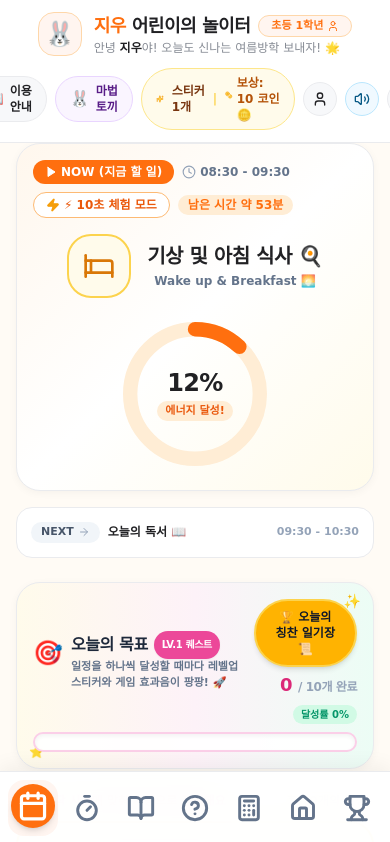
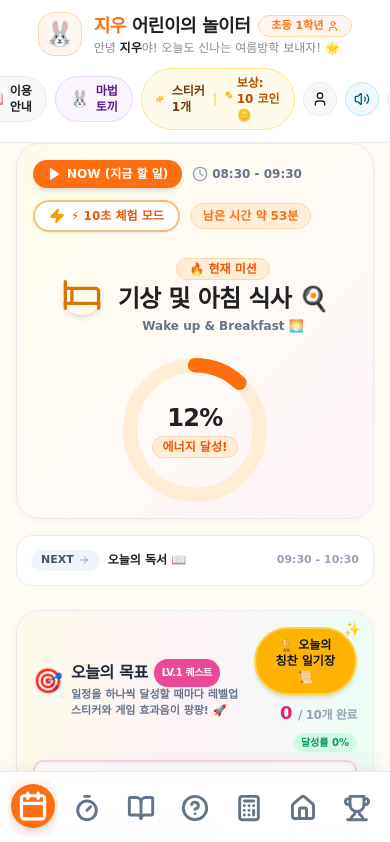
Before and after one commit to MrHan897/kids-vacation-english, a React (Vite) app: page / in a window 390 px wide. Shown: the top 842 px of the page. Built offline with nearby package versions, Linux system fonts and the light colour scheme; a web font is replaced by a local one.

Commit message:
design: refactor mobile layout to single bottom tab bar, active quest hero card with 28px rounded corners, and 1.5x touch friendly spacing

```diff
--- a/src/components/timetable/NowNextFocusView.tsx
+++ b/src/components/timetable/NowNextFocusView.tsx
@@ -184,70 +184,73 @@ export const NowNextFocusView: React.FC<NowNextFocusViewProps> = ({ schedule, on
         </div>
       )}
 
-      {/* 1. [NOW] 현재 진행 중인 미션 히어로 카드 (증가형 에너지 게이지) */}
+      {/* 1. [NOW] 현재 진행 중인 미션 게이미피케이션 퀘스트 카드 (28px 둥근 모서리 & 입체 펄스 효과) */}
       <motion.div
         initial={{ opacity: 0, y: 10 }}
         animate={{ opacity: 1, y: 0 }}
-        className="card-pastel bg-gradient-to-br from-orange-50 via-white to-amber-50 border-4 border-orange-300 p-6 shadow-md relative overflow-hidden"
+        className="card-pastel bg-gradient-to-br from-amber-50 via-orange-50/50 to-pink-50 border-4 border-amber-300 rounded-[28px] p-6 sm:p-8 shadow-[0_12px_36px_rgba(255,111,15,0.18)] relative overflow-hidden space-y-6 break-keep"
       >
-        {/* NOW Header Badge & Demo Button */}
-        <div className="flex flex-wrap items-center justify-between gap-2 mb-4">
-          <div className="flex items-center gap-2">
-            <span className="px-3 py-1 bg-[#ff6f0f] text-white font-black text-xs rounded-full shadow-2xs flex items-center gap-1 animate-pulse">
-              <Play className="w-3 h-3 fill-white" /> NOW (지금 할 일)
+        {/* NOW Header Badge & 10s Demo Button (Touch Friendly 1.5x Spacing) */}
+        <div className="flex flex-wrap items-center justify-between gap-3">
+          <div className="flex items-center gap-2.5">
+            <span className="px-3.5 py-1.5 bg-[#ff6f0f] text-white font-black text-xs sm:text-sm rounded-full shadow-md flex items-center gap-1.5 animate-pulse">
+              <Play className="w-3.5 h-3.5 fill-white" /> NOW (지금 할 일)
             </span>
-            <span className="text-xs font-bold text-slate-500 flex items-center gap-1">
-              <Clock className="w-3.5 h-3.5 text-slate-400" /> {activeItem.timeSlot || activeItem.time}
+            <span className="text-xs sm:text-sm font-extrabold text-slate-500 flex items-center gap-1">
+              <Clock className="w-4 h-4 text-slate-400" /> {activeItem.timeSlot || activeItem.time}
             </span>
           </div>
 
-          <div className="flex items-center gap-2">
+          <div className="flex items-center gap-2.5">
             <button
               type="button"
               onClick={handleStart10sDemo}
               disabled={isDemoActive}
-              className={`px-3 py-1 text-xs font-black rounded-full border shadow-2xs flex items-center gap-1 transition-all active:scale-95 ${
+              className={`px-3.5 py-1.5 text-xs sm:text-sm font-black rounded-full border-2 shadow-sm flex items-center gap-1.5 transition-all active:scale-95 cursor-pointer ${
                 isDemoActive
-                  ? 'bg-amber-400 text-slate-950 border-amber-500 animate-pulse'
+                  ? 'bg-amber-400 text-slate-950 border-amber-500 animate-pulse ring-2 ring-amber-200'
                   : 'bg-white text-orange-600 border-orange-300 hover:bg-orange-50'
               }`}
               title="10초 만에 100% 에너지 달성 팝업 체험해보기"
             >
-              <Zap className="w-3.5 h-3.5 fill-current text-amber-500" />
+              <Zap className="w-4 h-4 fill-current text-amber-500" />
               <span>{isDemoActive ? '⚡ 10초 체험 중...' : '⚡ 10초 체험 모드'}</span>
             </button>
 
-            <span className="text-xs font-extrabold text-[#ff6f0f] bg-orange-100 px-2.5 py-0.5 rounded-full">
+            <span className="text-xs sm:text-sm font-black text-[#ff6f0f] bg-orange-100/90 px-3 py-1 rounded-full border border-orange-200">
               남은 시간 약 {remainingMinutes}분
             </span>
           </div>
         </div>
 
-        {/* Hero Card Center Content & Increasing SVG Energy Gauge */}
-        <div className="flex flex-col sm:flex-row items-center justify-between gap-6 my-2">
-          {/* Item Details */}
-          <div className="flex items-center gap-4 text-center sm:text-left flex-1 min-w-0">
+        {/* Hero Quest Center Content & Increasing SVG Energy Gauge (1.5x Spacing & Touch Chunking) */}
+        <div className="flex flex-col sm:flex-row items-center justify-between gap-6 sm:gap-8 my-2">
+          {/* Item Details with "🔥 현재 미션:" Badge Header */}
+          <div className="flex items-center gap-4 sm:gap-6 text-center sm:text-left flex-1 min-w-0">
             <div
-              className={`w-16 h-16 rounded-3xl flex items-center justify-center text-2xl font-black shrink-0 ${iconStyle.bg} ${iconStyle.color} ${iconStyle.border} border-2 shadow-xs`}
+              className={`w-18 h-18 sm:w-20 sm:h-20 rounded-[24px] flex items-center justify-center text-3xl font-black shrink-0 ${iconStyle.bg} ${iconStyle.color} ${iconStyle.border} border-3 shadow-md`}
             >
-              {renderScheduleIcon(activeItem.icon, activeItem.category, 'w-8 h-8')}
+              {renderScheduleIcon(activeItem.icon, activeItem.category, 'w-10 h-10')}
             </div>
-            <div className="min-w-0">
-              <h2 className="text-xl sm:text-2xl font-black text-[#212124] tracking-tight leading-tight truncate">
+            <div className="min-w-0 space-y-1">
+              <span className="inline-block text-xs sm:text-sm font-black text-orange-600 bg-orange-100 px-3 py-0.5 rounded-full border border-orange-200">
+                🔥 현재 미션
+              </span>
+              <h2 className="text-2xl sm:text-3xl font-black text-[#212124] tracking-tight leading-tight truncate">
                 {activeItem.title}
               </h2>
               {activeItem.notes ? (
-                <p className="text-xs sm:text-sm text-slate-500 font-semibold mt-1 truncate">
+                <p className="text-xs sm:text-sm text-slate-500 font-bold truncate">
                   {activeItem.notes}
                 </p>
               ) : (
-                <p className="text-xs text-[#868b94] font-semibold mt-1">에너지를 모아 미션을 완수해보세요! 🚀</p>
+                <p className="text-xs sm:text-sm text-[#868b94] font-bold">집중해서 퀘스트를 완성해보세요! 🚀</p>
               )}
             </div>
           </div>
 
-          {/* [요청 사항 1] 0% -> 100% 차오르는 증가형 에너지 게이지 SVG */}
-          <div className="relative w-36 h-36 flex items-center justify-center shrink-0">
+          {/* [요청 사항 1 & 2] 0% -> 100% 차오르는 퀘스트 에너지 게이지 SVG & Glow Pulse */}
+          <div className="relative w-36 h-36 sm:w-40 sm:h-40 flex items-center justify-center shrink-0">
             <svg className="w-full h-full transform -rotate-90" viewBox="0 0 120 120">
               {/* Background Track Circle */}
               <circle cx="60" cy="60" r={radius} className="text-orange-100 stroke-current" strokeWidth="12" fill="none" />
@@ -271,8 +274,8 @@ export const NowNextFocusView: React.FC<NowNextFocusViewProps> = ({ schedule, on
 
             {/* Inner Center Text */}
             <div className="absolute flex flex-col items-center justify-center text-center">
-              <span className="text-2xl font-black text-[#212124] tracking-tight">{elapsedPercent}%</span>
-              <span className="text-[11px] font-extrabold text-orange-600 bg-orange-100 px-2 py-0.5 rounded-full mt-0.5">
+              <span className="text-2xl sm:text-3xl font-black text-[#212124] tracking-tight">{elapsedPercent}%</span>
+              <span className="text-xs font-black text-orange-600 bg-orange-100 px-2.5 py-0.5 rounded-full mt-0.5 border border-orange-200">
                 에너지 달성!
               </span>
             </div>
```
